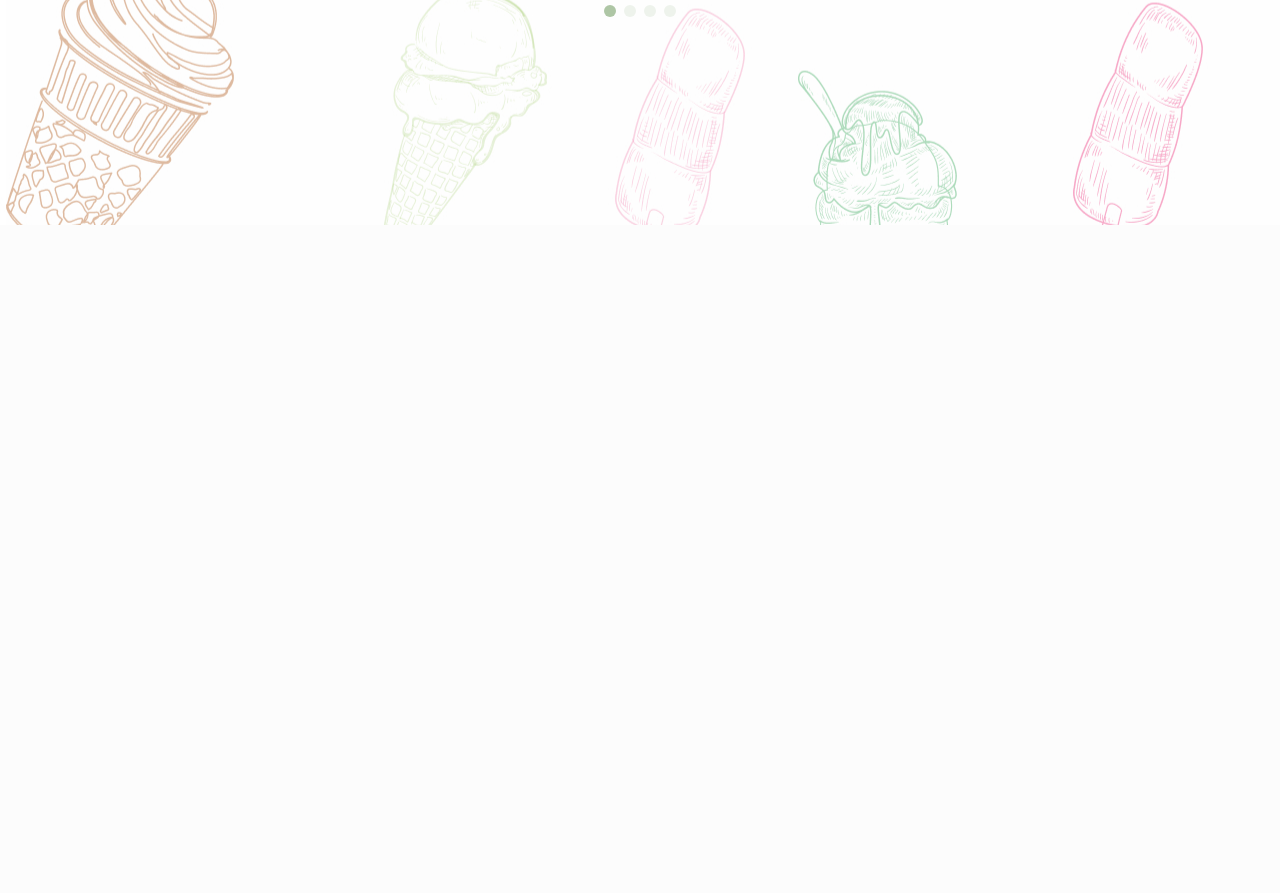
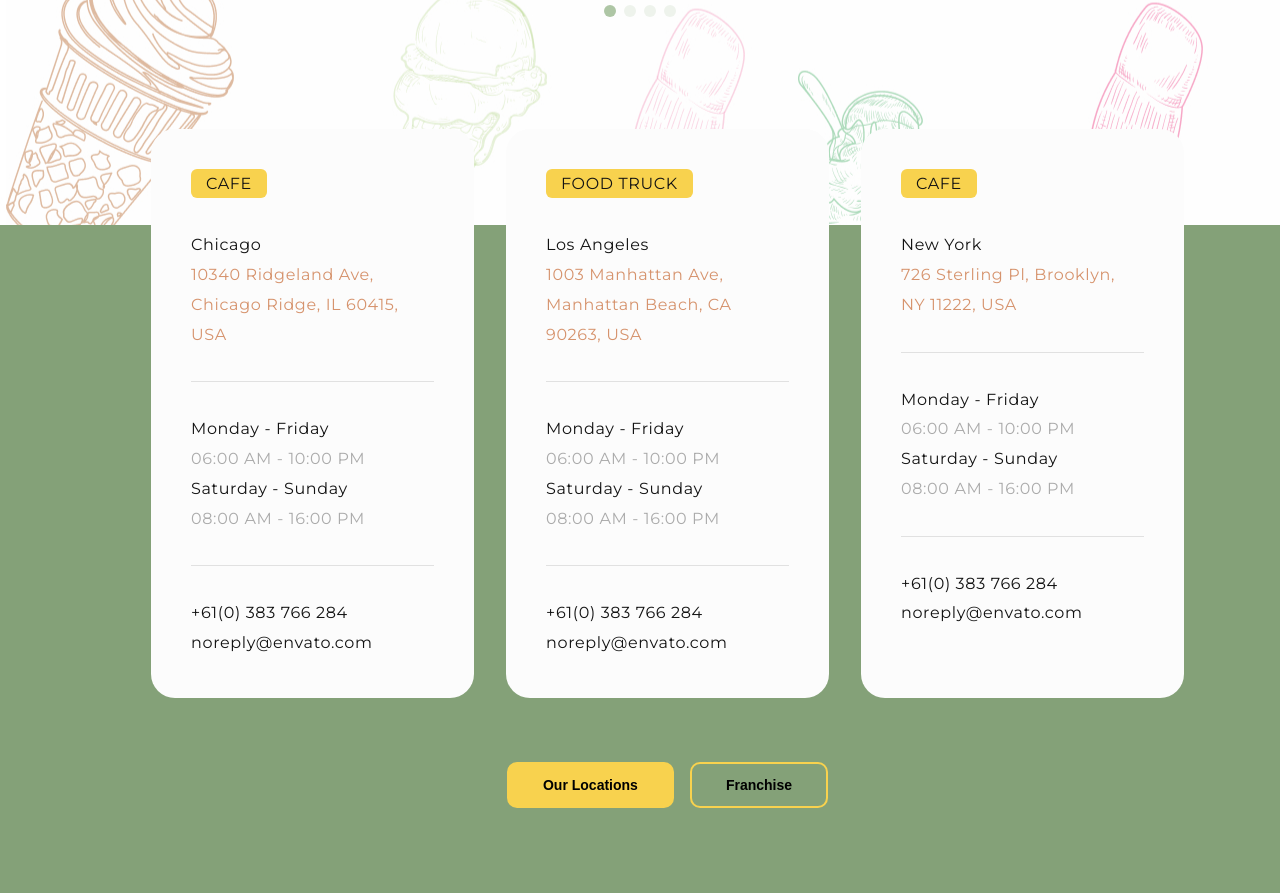
Before and after one commit to SvitlanaVask/project, a website built with Parcel: page src/index.html in a window 1280 px wide. Shown: the part 3668-4561 px from the top of the page. Before the commit the page ends 3893 px from the top, so only its background shows below. Built offline with nearby package versions, Linux system fonts and the light colour scheme; files whose address does not match are found by name; a web font is replaced by a local one.

Commit message:
add styles to plases section

```diff
--- a/src/index.html
+++ b/src/index.html
@@ -11,12 +11,12 @@
       href="https://fonts.googleapis.com/css2?family=Montserrat:wght@400;600;700;900&family=Seymour+One&display=swap"
       rel="stylesheet"
     />
-
+    <!-- ==========add swiper=============-->
     <link
       rel="stylesheet"
       href="https://cdn.jsdelivr.net/npm/swiper@9/swiper-bundle.min.css"
     />
-
+    <!-- ================================ -->
     <link rel="stylesheet" href="./sass/index.scss" />
     <script type="module" src="./index.js"></script>
   </head>
@@ -28,6 +28,7 @@
       <include src="./partials/products.html"></include>
       <include src="./partials/features.html"></include>
       <include src="./partials/reviews.html"></include>
+      <include src="./partials/places.html"></include>
     </main>
   </body>
 </html>
--- /dev/null
+++ b/src/partials/places.html
@@ -0,0 +1,65 @@
+<section class="places">
+  <div class="container">
+    <div class="places-wrapper">
+      <ul class="places-list list">
+        <li class="places-item">
+          <p class="places-accent">CAFE</p>
+          <div class="places-item-wrapper">
+            <p class="places-city">Chicago</p>
+            <p class="places-adderss">
+              10340 Ridgeland Ave, Chicago Ridge, IL 60415, USA
+            </p>
+          </div>
+          <div class="places-item-wrapper">
+            <p class="places-working-days">Monday - Friday</p>
+            <p class="places-working-hours">06:00 AM - 10:00 PM</p>
+            <p class="places-working-days">Saturday - Sunday</p>
+            <p class="places-working-hours">08:00 AM - 16:00 PM</p>
+          </div>
+
+          <p class="places-contacts phone">+61(0) 383 766 284</p>
+          <p class="places-contacts mail">noreply@envato.com</p>
+        </li>
+        <li class="places-item">
+          <p class="places-accent">FOOD TRUCK</p>
+          <div class="places-item-wrapper">
+            <p class="places-text">Los Angeles</p>
+            <p class="places-adderss">
+              1003 Manhattan Ave, Manhattan Beach, CA 90263, USA
+            </p>
+          </div>
+          <div class="places-item-wrapper">
+            <p class="places-text">Monday - Friday</p>
+            <p class="places-working-hours">06:00 AM - 10:00 PM</p>
+            <p class="places-text">Saturday - Sunday</p>
+            <p class="places-working-hours">08:00 AM - 16:00 PM</p>
+          </div>
+
+          <p class="places-contacts phone">+61(0) 383 766 284</p>
+          <p class="places-contacts mail">noreply@envato.com</p>
+        </li>
+        <li class="places-item">
+          <p class="places-accent">CAFE</p>
+          <div class="places-item-wrapper">
+            <p class="places-text">New York</p>
+            <p class="places-adderss">
+              726 Sterling Pl, Brooklyn, NY 11222, USA
+            </p>
+          </div>
+          <div class="places-item-wrapper">
+            <p class="places-text">Monday - Friday</p>
+            <p class="places-working-hours">06:00 AM - 10:00 PM</p>
+            <p class="places-text">Saturday - Sunday</p>
+            <p class="places-working-hours">08:00 AM - 16:00 PM</p>
+          </div>
+          <p class="places-contacts phone">+61(0) 383 766 284</p>
+          <p class="places-contacts mail">noreply@envato.com</p>
+        </li>
+      </ul>
+      <ul class="locations-list list">
+        <li><button class="button primary">Our Locations</button></li>
+        <li><button class="button secondary">Franchise</button></li>
+      </ul>
+    </div>
+  </div>
+</section>
--- a/src/sass/index.scss
+++ b/src/sass/index.scss
@@ -18,3 +18,4 @@
 @import './layouts/products';
 @import './layouts/features';
 @import './layouts/reviews';
+@import './layouts/places';
--- /dev/null
+++ b/src/sass/layouts/_places.scss
@@ -0,0 +1,141 @@
+.places {
+    position: relative;
+    background-color: $green-backgr;
+
+    @include mobile {
+        height: 1101px;
+    }
+
+    @include tablet {
+        height: 366px;
+    }
+
+    @include desktop {
+        height: 668px;
+    }
+}
+
+.places-wrapper {
+    position: absolute;
+
+    @include mobile {
+        top: -345px;
+    }
+
+    @include tablet {
+        top: -304px;
+    }
+
+    @include desktop {
+        top: -96px;
+    }
+}
+
+.places-list {
+
+
+
+    @include tablet {
+        display: flex;
+        margin: -8px;
+    }
+    @include desktop {
+        justify-content: center;
+        margin: -16px;
+    }
+
+}
+
+.places-item {
+
+    padding-top: 40px;
+    padding-bottom: 40px;
+    background-color: $white;
+    border-radius: 24px;
+
+    @include mobile {
+        padding-left: 32px;
+        padding-right: 32px;
+        @include typography (500, 12px, 1.86);
+    }
+
+    @include tablet {
+        width: calc(100%/3 - 6*8px);
+        margin: 8px;
+        padding-left: 24px;
+        padding-right: 24px;
+        @include typography (500, 14px, 1.86);
+    }
+
+    @include desktop {
+        width: calc(100%/3 - 6*16px);
+        margin: 16px;
+        padding-left: 40px;
+        padding-right: 40px;
+        @include typography (500, 16px, 1.86);
+    }
+
+    letter-spacing: 0.04em;
+}
+
+.places-item:not(:last-child) {
+    @include mobile {
+        margin-bottom: 20px;
+    }
+}
+
+.places-item-wrapper {
+
+    @include mobile {
+        padding-top: 24px;
+        padding-bottom: 24px;
+    }
+
+    padding-top: 32px;
+    padding-bottom: 32px;
+    border-bottom: 1px solid #E1E1E1;
+}
+
+.places-accent {
+    display: inline-block;
+    padding-left: 15px;
+    padding-right: 15px;
+
+    background-color: $yellow;
+    border-radius: 6px;
+
+    text-align: center;
+
+}
+
+.places-adderss {
+    color: $brown-backgr;
+}
+
+.places-working-hours {
+    color: $grey;
+}
+
+.places-contacts.phone {
+    padding-top: 32px;
+}
+
+
+
+.locations-list {
+    display: flex;
+    gap: 16px;
+    justify-content: center;
+
+    @include mobile {
+        margin-top: 32px;
+    }
+
+    @include tablet {
+        margin-top: 60px;
+    }
+
+    @include desktop {
+        margin-top: 64px;
+    }
+}
```
